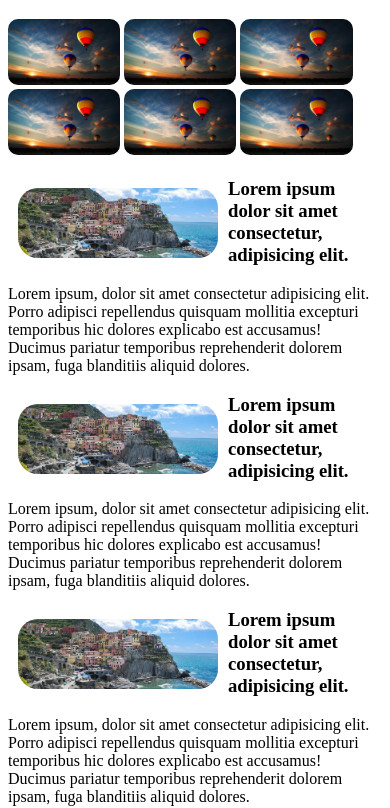
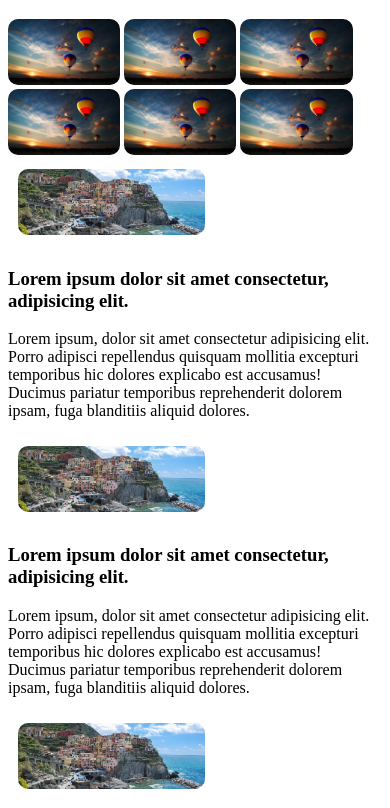
Before and after one commit to Peacefire1/leap-homeworks, a plain HTML site: page Reponsive1/index.html in a window 390 px wide. Shown: the part 61-869 px from the top of the page. Drawn offline with Linux system fonts and the light colour scheme.

Commit message:
responsive homework1 update1

```diff
--- a/Reponsive1/css/medium.css
+++ b/Reponsive1/css/medium.css
@@ -7,6 +7,11 @@
 .left{
     width: 100%;
 }
+.right-side img{
+    float: none;
+    border-radius: 10px;
+    width: 50%;
+}
 .main{
     display: inline;
 }
--- a/Reponsive1/css/small.css
+++ b/Reponsive1/css/small.css
@@ -1,8 +1,11 @@
 .photo img{
-    width: 80%;
+    width: 100%;
 }
 .right{
     width: 100%;
+}
+.right-side img{
+    float: none;
 }
 .left{
     width: 100%;
--- a/Reponsive1/css/style.css
+++ b/Reponsive1/css/style.css
@@ -25,6 +25,7 @@
     background-color: grey;
     width: 30%;
     padding: 20px;
+    border-radius: 20px;
 }
 .main{
     display: flex;
```
